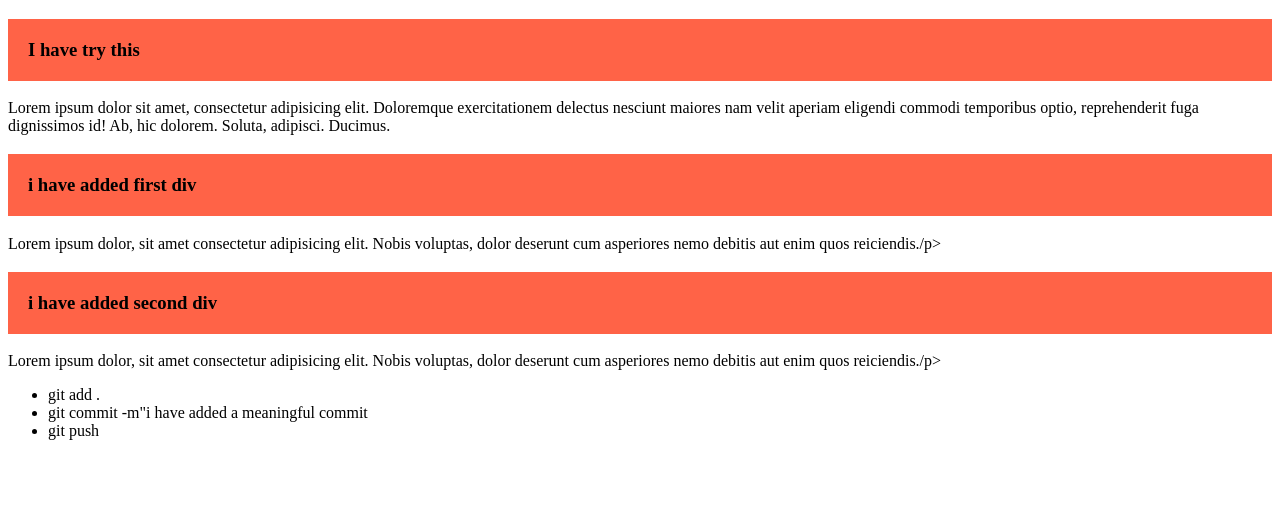
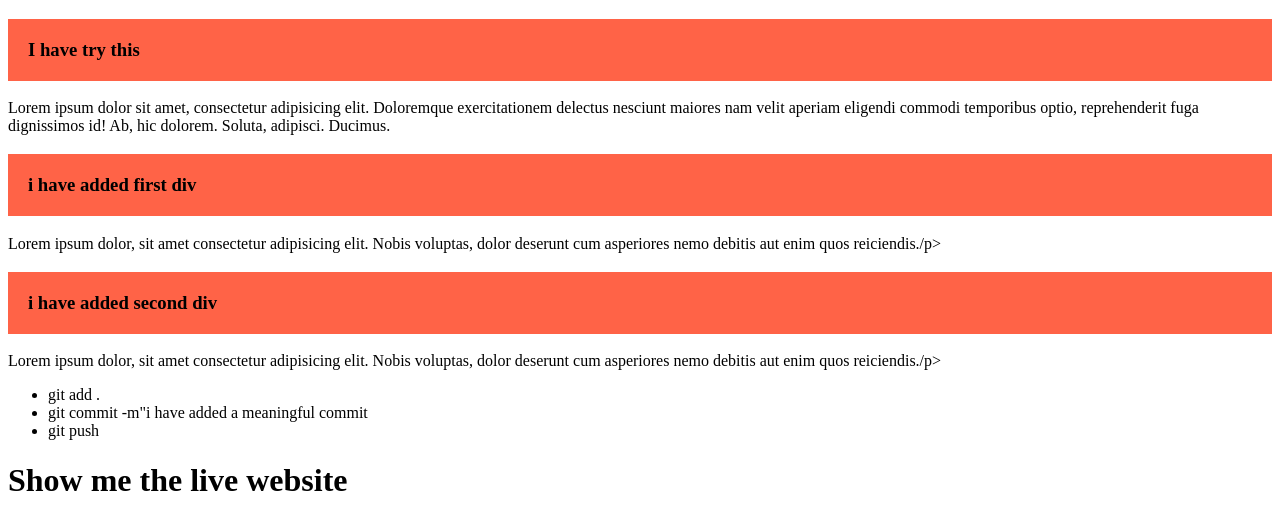
Before and after one commit to maruf14500/my-first-github-repo-, a plain HTML site: page index.html in a window 1280 px wide. Drawn offline with Linux system fonts and the light colour scheme.

Commit message:
Show me the live server

```diff
--- a/index.html
+++ b/index.html
@@ -21,7 +21,9 @@
             <li>git add .</li>
             <li>git commit -m"i have added a meaningful commit</li>
             <li>git push</li>
+
         </ul>
     </div>
+    <h1>Show me the live website</h1>
 </body>
 </html>
```
